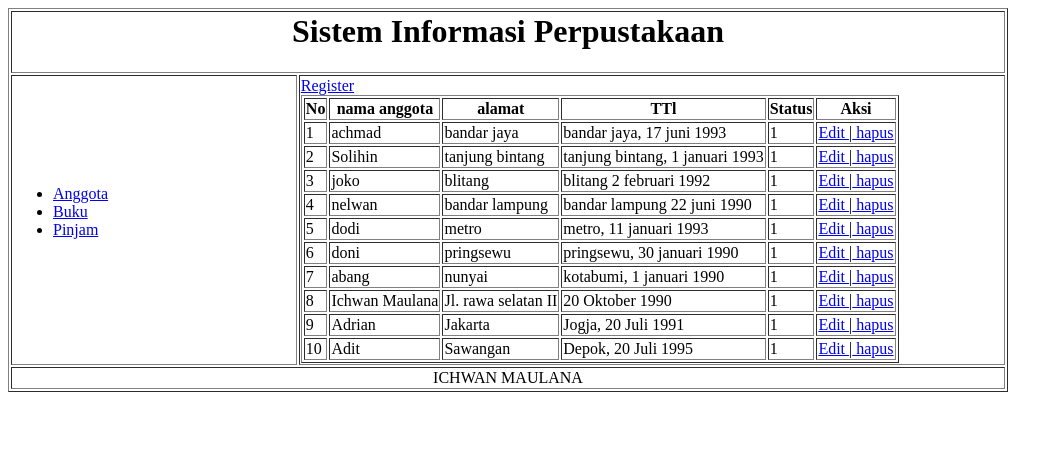
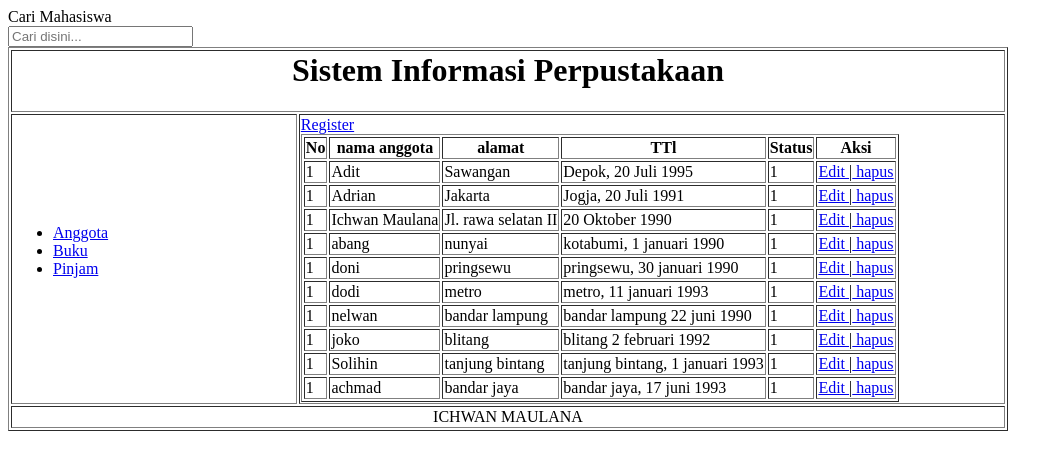
Before and after one commit to lanacelana/Tugas_PWL, a PHP site: page /anggota.php in a window 1280 px wide. Shown: the top 470 px of the page, without its empty margins (0-1063 px from the left). Run offline with PHP 8.4, Linux system fonts and the light colour scheme; data comes from the database, SQL or seed files in the repository.

Commit message:
Add files via upload

```diff
--- a/anggota.php
+++ b/anggota.php
@@ -2,57 +2,49 @@
 <head>
 </head>
 <body>
-  <table width="1000" border="1">
-  <tr>
-  <td colspan="2" align="center"><h1>Sistem Informasi Perpustakaan</h1></td>
-  </tr>
 
-  <td width = "200">
-      <ul>
-        <li><a href="anggota.php">Anggota</a></li>
-        <li><a href="buku.php">Buku</a></li>
-        <li><a href="pinjam.php">Pinjam</a></li>
-      <ul>
-  </td>
-  <td width="500">
-  <a href="input_anggota.php">Register </a>
-  <table border="1" >
-    <thead>
-            <tr>
-              <th >No</th>
-              <th >nama anggota </th>
-              <th >alamat </th>
-              <th >TTl </th>
-              <th >Status</th>
-              <th >Aksi</th>
-            </tr>
-      </thead>
-</body>
-<?php
+  <div class="container">
+    <div class="card mt-5">
+      <div class="card-header">
+      Cari Mahasiswa
+     </div>
+     <div class="card-body">
+      <div class="row">
+        <div class="col-md-8"></div>
+        <div class="col-md-4">
+          <div class="mb-3">
+          <input type="text" class="form-control" id="search" name="search" placeholder="Cari disini...">
+        </div>
+        </div>
+      </div>
+        <div id="hasil"></div>
 
-include "koneksi.php";
-$query = "SELECT * FROM anggota ORDER BY id_anggota";
-$sql = mysqli_query ($conn,$query);
-$no = 1;
-while ($data=mysqli_fetch_array($sql)) {
-?>
-    <tr class="odd gradeX">
-      <td><?php echo $no?></td>
-      <td><?php echo $data['nm_anggota'];?></td>
-      <td><?php echo $data['alamat'];?></td>
-      <td><?php echo $data['ttl_anggota'];?></td>
-      <td class="center"><?php echo $data['status_anggota'];?></td>
-      <td class="center"><a href="edit_anggota.php?id=<?php echo $data['id_anggota']; ?>" > Edit </a>|<a href="hapus_anggota.php?id=<?php echo $data['id_anggota']; ?>"
-      onClick = "return confirm('Apakah Anda ingin mengapus  <?php echo $data['nm_anggota']; ?>?')"> hapus</a></td>
-    </tr>
-
-<?php $no++; }?>
+    </div>
+  </div>
+  </div>
 </body>
 
-</table>
 
-<tr>
-<td colspan="2" align="center">ICHWAN MAULANA<br></td>
-</tr>
-</table>
+<script src="https://ajax.googleapis.com/ajax/libs/jquery/3.6.0/jquery.min.js"></script>
+<script type="text/javascript">
+  $(document).ready(function(){
+    load_data();
+    function load_data(search){
+      $.ajax({
+        url:"get_data.php",
+        method:"POST",
+        data: {
+          search: search
+        },
+        success:function(data){
+          $('#hasil').html(data);
+        }
+      });
+    }
+    $('#search').keyup(function(){
+      var search = $("#search").val();
+      load_data(search);
+    });
+  });
+  </script>
 </html>
--- /dev/null
+++ b/get_data.php
@@ -0,0 +1,60 @@
+<table width="1000" border="1">
+<tr>
+<td colspan="2" align="center"><h1>Sistem Informasi Perpustakaan</h1></td>
+</tr>
+
+<td width = "200">
+    <ul>
+      <li><a href="anggota.php">Anggota</a></li>
+      <li><a href="buku.php">Buku</a></li>
+      <li><a href="pinjam.php">Pinjam</a></li>
+    <ul>
+</td>
+<td width="500">
+<a href="input_anggota.php">Register </a>
+<table class="table table-striped table-bordered" border="1">
+  <thead>
+          <tr>
+            <th >No</th>
+            <th >nama anggota </th>
+            <th >alamat </th>
+            <th >TTl </th>
+            <th >Status</th>
+            <th >Aksi</th>
+          </tr>
+    </thead>
+    <tbody>
+        <?php
+        $no = 1;
+        $koneksi = mysqli_connect("localhost", "root", "B1dPd4!!", "perpus");
+
+        $keyword="";
+        if (isset($_POST['search'])) {
+            $keyword = $_POST['search'];
+        }
+
+        $query = mysqli_query($koneksi,"SELECT * FROM anggota WHERE nm_anggota LIKE '%".$keyword."%' OR alamat LIKE '%".$keyword."%' ORDER BY id_anggota DESC");
+        $hitung_data = mysqli_num_rows($query);
+        if ($hitung_data > 0) {
+            while ($data = mysqli_fetch_array($query)) {
+                ?>
+                <tr class="odd gradeX">
+                  <td><?php echo $no?></td>
+                  <td><?php echo $data['nm_anggota'];?></td>
+                  <td><?php echo $data['alamat'];?></td>
+                  <td><?php echo $data['ttl_anggota'];?></td>
+                  <td class="center"><?php echo $data['status_anggota'];?></td>
+                  <td class="center"><a href="edit_anggota.php?id=<?php echo $data['id_anggota']; ?>" > Edit </a>|<a href="hapus_anggota.php?id=<?php echo $data['id_anggota']; ?>"
+                  onClick = "return confirm('Apakah Anda ingin mengapus  <?php echo $data['nm_anggota']; ?>?')"> hapus</a></td>
+                </tr>
+            <?php } } else { ?>
+                <tr>
+                    <td colspan='4' class="text-center">Tidak ada data ditemukan</td>
+                </tr>
+            <?php } ?>
+        </tbody>
+    </table>
+    <tr>
+    <td colspan="2" align="center">ICHWAN MAULANA<br></td>
+    </tr>
+    </table>
```
